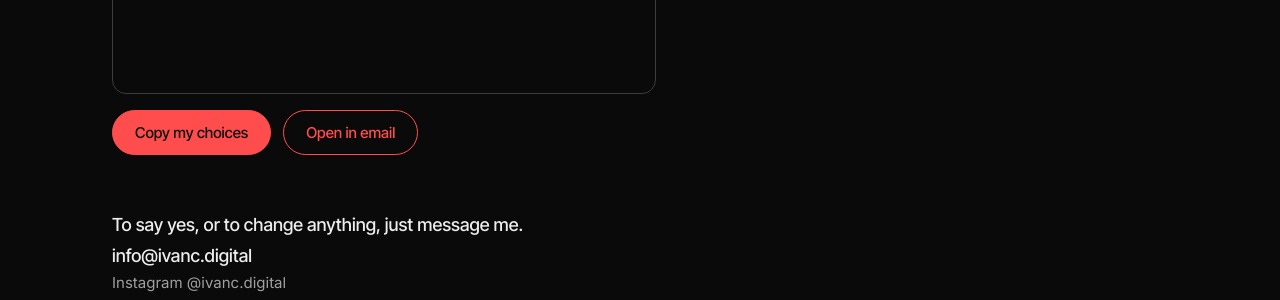
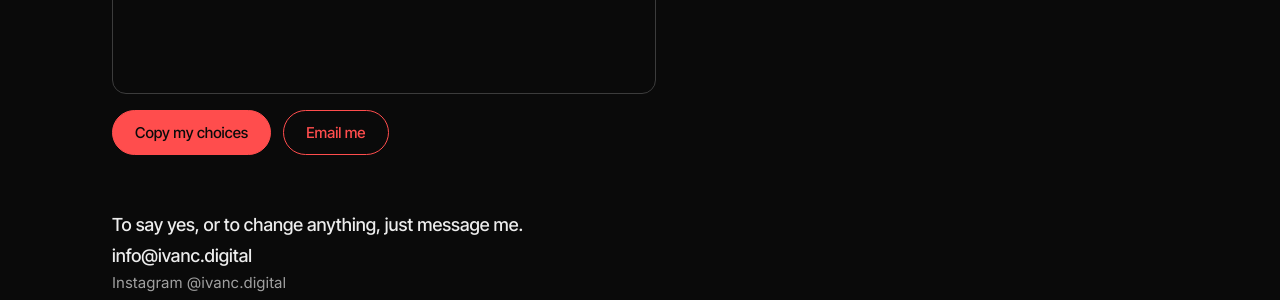
Before and after one commit to imperialfox/ivanc.digital, a Jekyll site: the page built from proposals/beth-and-kyle.html, in a window 1280 px wide and 900 px high, scrolled down 8126 px. Shown: the part 285-585 px from the top of the window. Built offline with Jekyll 4.4.1, drawn with Linux system fonts in a browser that asks for light colours; part of the change alters nothing that is shown.

Commit message:
Beth & Kyle proposal: plain email link, no pre-filled body (0.2.27)
Co-Authored-By: Claude Sonnet 5.5 <noreply@anthropic.com>
Claude-Session: https://claude.ai/code/session_01LnPUrZL6tjzt5rq3J99NEL

```diff
--- a/_config.yml
+++ b/_config.yml
@@ -8,7 +8,7 @@ url: "https://ivanc.digital"
 baseurl: ""
 
 # Site version. Used for cache busting (?v=...) on CSS and JS. Keep in step with CHANGELOG.md.
-version: "0.2.26"
+version: "0.2.27"
 
 # Scroll effects (0.2.0): spinning scroll button that turns into back-to-top, soft fade-ins
 # as you scroll, and the draggable cubes on Home. Set to false to switch them all off.
--- a/assets/js/proposal.js
+++ b/assets/js/proposal.js
@@ -51,8 +51,6 @@
     if (song) lines.push('Our song: ' + song);
     box.value = lines.join('\n');
     box.style.height = 'auto'; box.style.height = (box.scrollHeight + 2) + 'px';
-    var mail = document.getElementById('mail');
-    if (mail) mail.href = 'mailto:info@ivanc.digital?subject=' + encodeURIComponent('Beth & Kyle: our choices') + '&body=' + encodeURIComponent(box.value);
   }
   document.querySelectorAll('.addon .toggle').forEach(function (btn) {
     btn.addEventListener('click', function () {
--- a/proposals/beth-and-kyle.html
+++ b/proposals/beth-and-kyle.html
@@ -259,7 +259,7 @@ og_image: /assets/images/proposals/beth-and-kyle-preview.png
         <textarea id="summary" readonly rows="10"></textarea>
         <div class="send-actions">
           <button type="button" id="copy" class="btn-line">Copy my choices</button>
-          <a id="mail" class="btn-line ghost" href="mailto:info@ivanc.digital">Open in email</a>
+          <a id="mail" class="btn-line ghost" href="mailto:info@ivanc.digital">Email me</a>
           <span class="copied" id="copied" role="status" aria-live="polite"></span>
         </div>
       </div>
```
Also changed, not shown: CHANGELOG.md.
